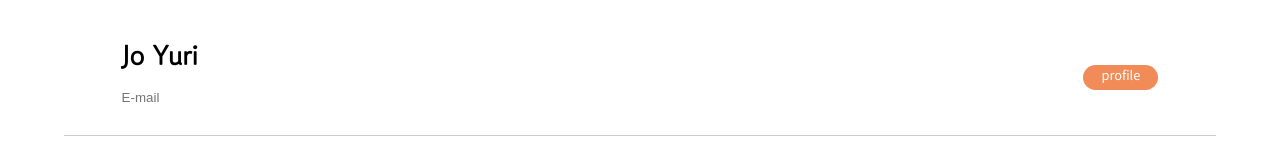
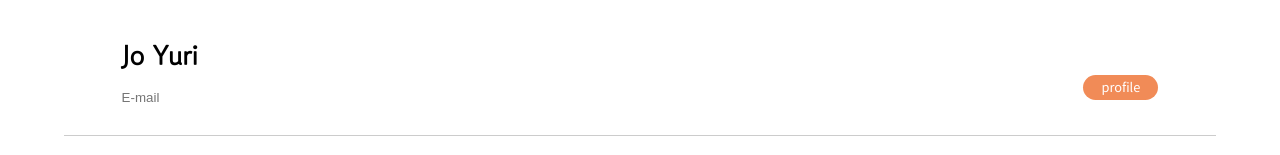
Before and after one commit to eJoy89/app_platform_album, a plain HTML site: page MyPage.html in a window 1280 px wide. Shown: the part 144-299 px from the top of the page. Drawn offline with nearby package versions, Linux system fonts and the light colour scheme.

Commit message:
Update mypage.css

```diff
--- a/style/mypage.css
+++ b/style/mypage.css
@@ -115,13 +115,12 @@
 .top_b a{
     width: 75px;
     height: 25px;
-    /* margin: 0px 0px 45px 10px; */
-    /* border: 1px solid; */
+    margin-top: 20px;
     background-color:rgba(238, 111, 46,0.8);
     border-radius: 20px;
     text-align: center;
     font-size: 0.8rem;
-    line-height: 1.3rem;
+    line-height: 1.5rem;
     font-family: 'Noto Sans KR';
     color: #ffff;
 }
```
